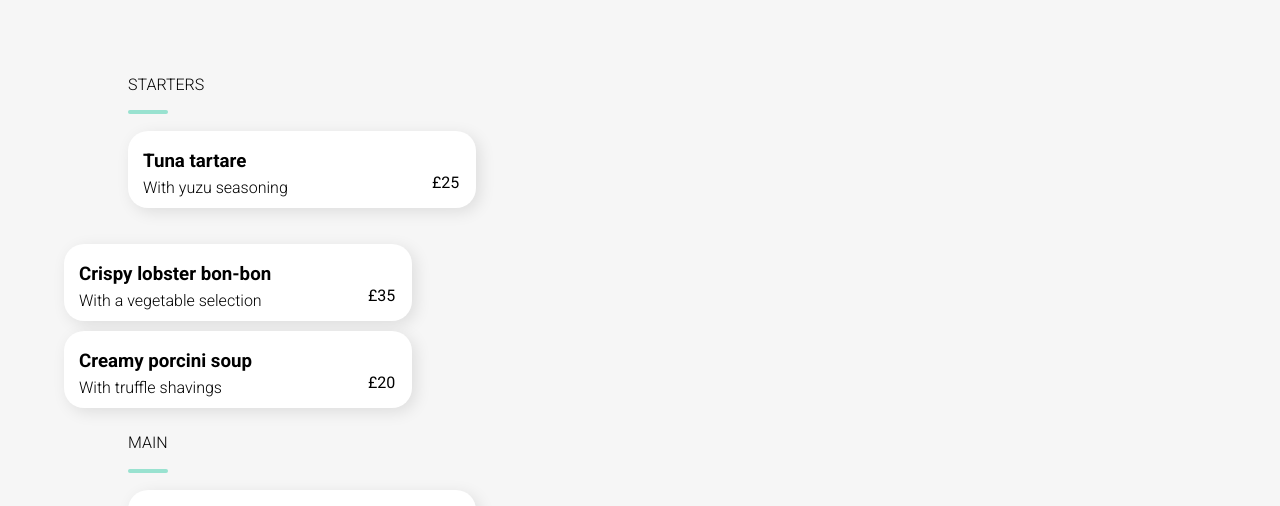
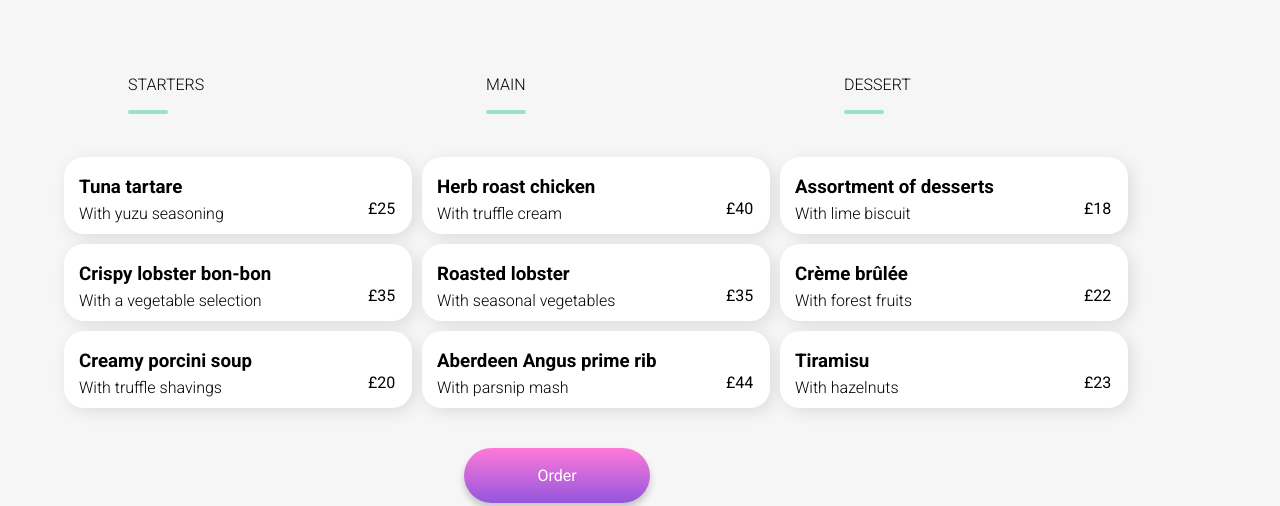
Before and after one commit to HSheikhcodes/OMF---, a website: page bayleaf-index.html in a window 1280 px wide. Shown: the part 395-901 px from the top of the page. Drawn offline with Linux system fonts and the light colour scheme; a web font is replaced by a local one.

Commit message:
spacing-1200

```diff
--- a/CSS/restaurant.css
+++ b/CSS/restaurant.css
@@ -255,4 +255,9 @@ margin-bottom: 17px;
   .main > p, .dessert > p, .starters > p  {
     margin-top: 0px;
   }
+  .Button {
+    justify-content: center;
+    align-items: center;
+    margin-left: 400px;
+  }
 }
--- a/bayleaf-index.html
+++ b/bayleaf-index.html
@@ -41,11 +41,12 @@
                 <i class="fa-regular fa-heart fill"></i>
             </div>
         </div>
-
+        <div class="dish-container">
         <section>
             <div class="starters">
                 <p> STARTERS </p>
                 <div class="under-line"></div>
+                </div>
                 <div class="card">
                     <div class="card-content">
                         <h3 class="dish-item">Tuna tartare</h3>
@@ -60,7 +61,7 @@
                         </div>
                     </div>
                 </div>
-            </div>
+
             <div class="card">
                 <div class="card-content">
                     <h3 class="dish-item">Crispy lobster bon-bon</h3>
@@ -96,7 +97,7 @@
             <div class="main">
                 <p> MAIN </p>
                 <div class="under-line"></div>
-
+</div>
                 <div class="card">
                     <div class="card-content">
                         <h3 class="dish-item">Herb roast chicken</h3>
@@ -111,7 +112,7 @@
                         </div>
                     </div>
                 </div>
-            </div>
+
             <div class="card">
                 <div class="card-content">
                     <h3 class="dish-item">Roasted lobster</h3>
@@ -146,7 +147,7 @@
             <div class="dessert">
                 <p> DESSERT </p>
                 <div class="under-line"></div>
-
+</div>
                 <div class="card">
                     <div class="card-content">
                         <h3 class="dish-item">Assortment of desserts</h3>
@@ -161,7 +162,7 @@
                         </div>
                     </div>
                 </div>
-            </div>
+
             <div class="card">
                 <div class="card-content">
                     <h3 class="dish-item">Crème brûlée</h3>
@@ -191,12 +192,12 @@
                 </div>
             </div>
         </section>
+</div>
 
-<div>
     <a class="Button" href="order-button"> Order</a>
 
 </div>
-
+<div>
  <!-- Footer -->
  <footer class="footer">
     <h3 class="footer-title">ohmyfood</h3>
```
Also changed, not shown: elderflower-index.html (+10 -6 lines), index.html (+1 -1 lines), shoreditch-index.html (+9 -6 lines).
